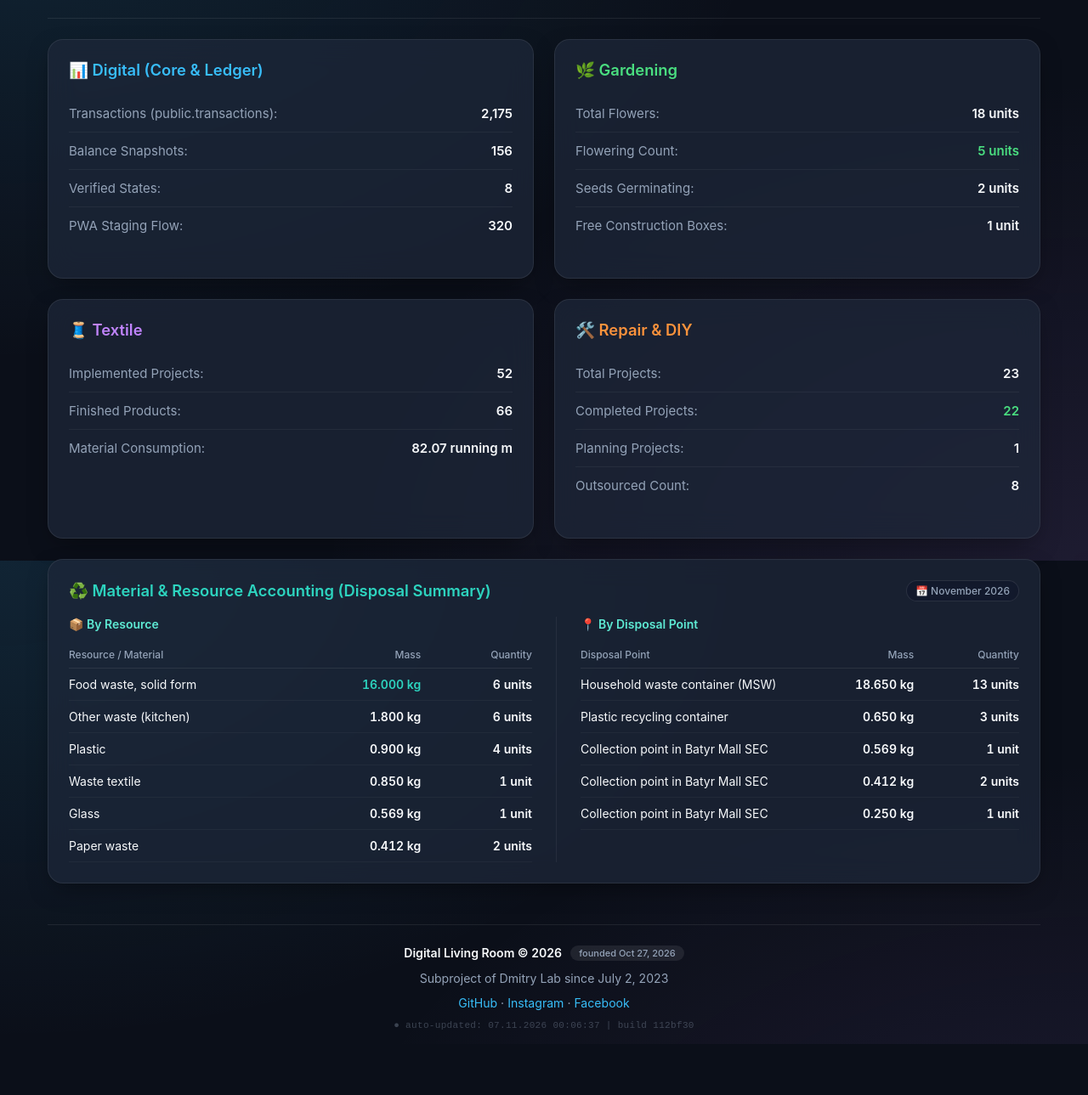
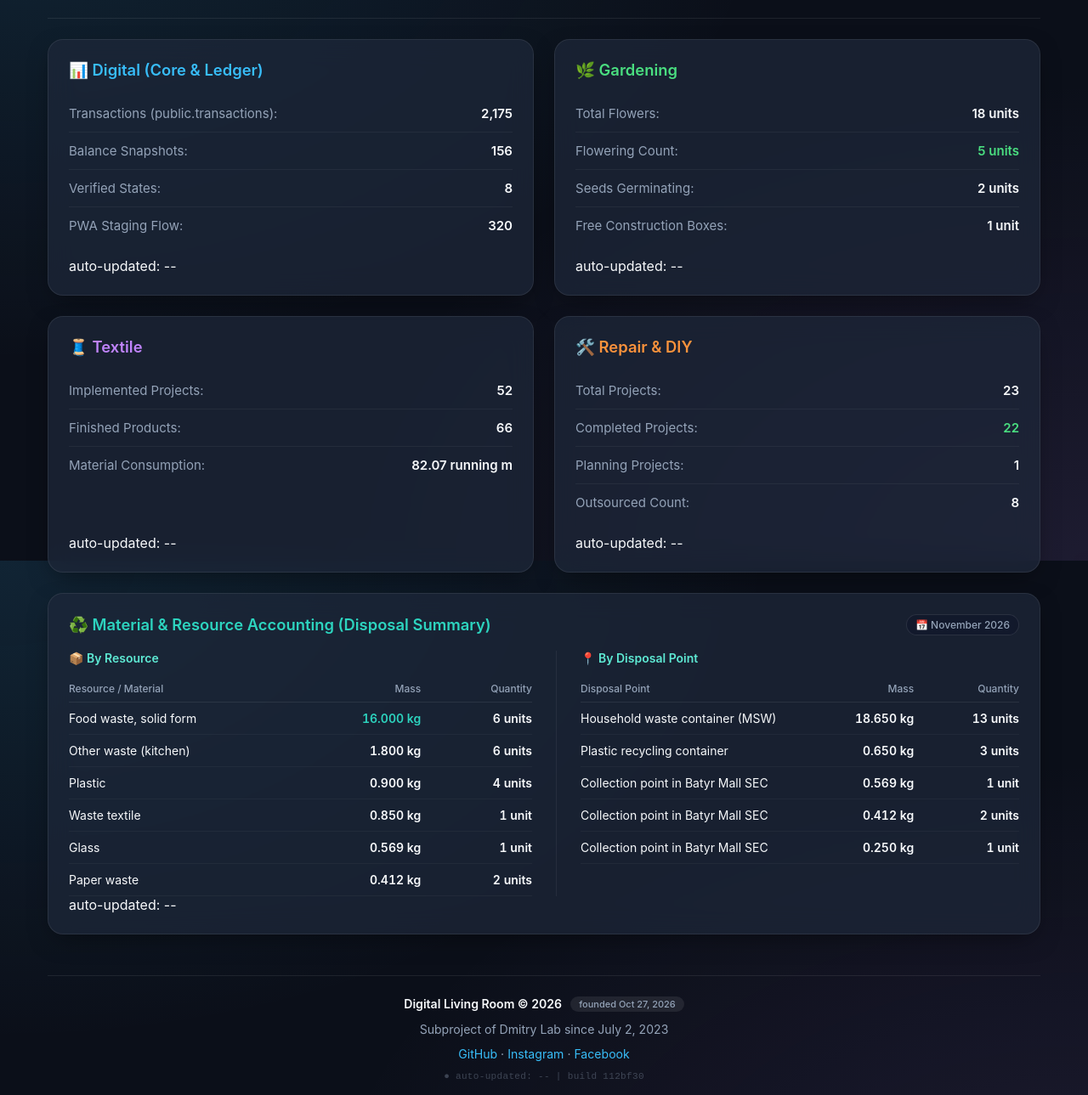
Before and after one commit to dmitry-lab-git/Projects, a plain HTML site: page digital_living_room/index.html in a window 1280 px wide. Shown: the part 140-1429 px from the top of the page at 85% size. Before the commit the page ends 1369 px from the top, so only its background shows below. Drawn offline with Linux system fonts and the light colour scheme.

Commit message:
fix: ergonomic footer, card timestamps and static sync time

```diff
--- a/digital_living_room/index.html
+++ b/digital_living_room/index.html
@@ -127,6 +127,7 @@
                     <li><span class="metric-label">PWA Staging Flow:</span> <span class="val">320</span></li>
                 </ul>
             </div>
+            <div class="timestamp">auto-updated: --</div>
         </div>
 
         <!-- 2. Gardening -->
@@ -140,6 +141,7 @@
                     <li><span class="metric-label">Free Construction Boxes:</span> <span id="gardening-free-const-boxes" class="val">1 unit</span></li>
                 </ul>
             </div>
+            <div class="timestamp">auto-updated: --</div>
         </div>
 
         <!-- 3. Textile -->
@@ -152,6 +154,7 @@
                     <li><span class="metric-label">Material Consumption:</span> <span class="val">82.07 running m</span></li>
                 </ul>
             </div>
+            <div class="timestamp">auto-updated: --</div>
         </div>
 
         <!-- 4. Repair & DIY -->
@@ -165,6 +168,7 @@
                     <li><span class="metric-label">Outsourced Count:</span> <span id="repair-outsourced-count" class="val">8</span></li>
                 </ul>
             </div>
+            <div class="timestamp">auto-updated: --</div>
         </div>
 
         <!-- 5. Material & Resource Accounting -->
@@ -264,10 +268,11 @@
                     </div>
                 </div>
             </div>
+            <div class="timestamp">auto-updated: --</div>
         </div>
     </div>
 
-    <!-- Новый эргономичный футер -->
+    <!-- Футер -->
     <footer class="site-footer">
         <div class="footer-top">
             <span>Digital Living Room © 2026</span>
@@ -280,7 +285,7 @@
             <a href="https://www.facebook.com/profile.php?id=61595870971588" target="_blank">Facebook</a>
         </div>
         <div class="tech">
-            ● auto-updated: <span id="footer-sync-time">07.11.2026 00:06:37</span> | build <span id="footer-build-sha">112bf30</span>
+            ● auto-updated: <span id="footer-sync-time">--</span> | build <span id="footer-build-sha">112bf30</span>
         </div>
     </footer>
 </div>
```
